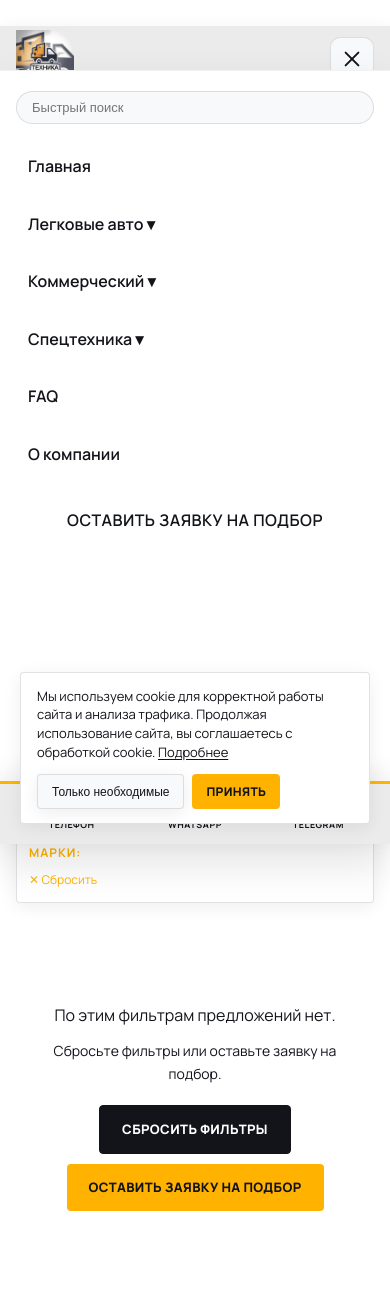
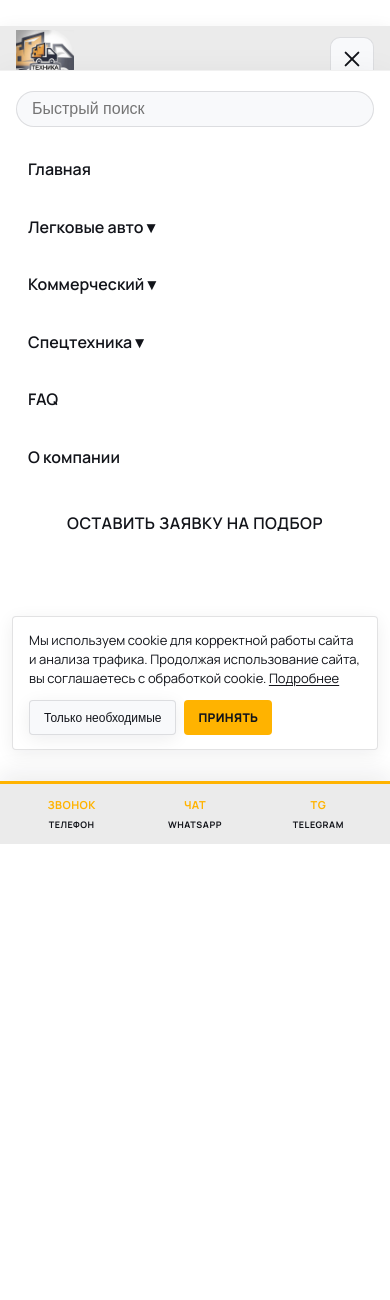
Before and after one commit to dazzyrel13/Tehnika-Goda, a Django app: page /catalog/category/cars/ in a window 390 px wide, after a click that opens the changed part. Shown: the top 1300 px of the page. After the commit the page ends 844 px from the top, so only its background shows below. Run offline with Django 5.2, Linux system fonts and the light colour scheme; data comes from the database, SQL or seed files in the repository; data that the repository does not hold is empty; parts of the project's set-up code (start-up, migrations or seed data) failed here and were passed over; some libraries are stand-ins or nearby versions.

Commit message:
Polish mobile safe-areas, cookie offset, and input zoom
Keep fixes additive: bottom bar and cookies clear the home indicator, header height matches logo, search fields stay at 16px, second tap opens category pages.

Co-authored-by: Cursor <cursoragent@cursor.com>

```diff
--- a/static/css/style.css
+++ b/static/css/style.css
@@ -626,6 +626,13 @@ header {
     .container { padding: 0 16px; }
     header { height: calc(70px + env(safe-area-inset-top, 0px)); }
     .site-nav { top: calc(70px + env(safe-area-inset-top, 0px)); }
+    .site-header-inner {
+        min-height: 0;
+        height: 100%;
+    }
+    .site-logo {
+        height: 48px;
+    }
     section:not(.home-page) {
         padding: 40px 0 !important;
     }
@@ -4151,7 +4158,7 @@ body.bg-faq .leads-cta-section {
     backdrop-filter: none;
     border-top: 3px solid var(--accent-yellow);
     z-index: 9999;
-    padding: 12px 10px;
+    padding: 12px 10px calc(12px + env(safe-area-inset-bottom, 0px));
     box-shadow: 0 -8px 24px rgba(20, 24, 32, 0.08);
 }
 .mobile-actions a {
@@ -4180,7 +4187,24 @@ body.bg-faq .leads-cta-section {
 }
 @media (max-width: 768px) {
     .mobile-actions { display: block; }
-    body { padding-bottom: 75px; }
+    body { padding-bottom: calc(82px + env(safe-area-inset-bottom, 0px)); }
+    .cookie-consent {
+        left: 12px !important;
+        right: 12px !important;
+        bottom: calc(82px + env(safe-area-inset-bottom, 0px) + 12px) !important;
+    }
+    .leads-form-panel {
+        padding: 24px 18px !important;
+    }
+}
+
+@media (max-width: 991px) {
+    .desktop-search__input,
+    .home-deep-search__grid input,
+    .home-deep-search__grid select,
+    .home-deep-search__grid .tdv-select-trigger {
+        font-size: 16px !important;
+    }
 }
 
 /* Mobile nav must win over later desktop header rules */
--- a/static/js/site.js
+++ b/static/js/site.js
@@ -318,13 +318,17 @@
             nav.querySelectorAll(".nav-dropdown > a").forEach((link) => {
                 link.addEventListener("click", (event) => {
                     if (!mq.matches) return;
+                    const item = link.parentElement;
+                    // Second tap on an open section follows the link.
+                    if (item.classList.contains("is-open")) {
+                        setOpen(false);
+                        return;
+                    }
                     event.preventDefault();
-                    const item = link.parentElement;
-                    const willOpen = !item.classList.contains("is-open");
                     nav.querySelectorAll(".nav-dropdown.is-open").forEach((el) => {
                         if (el !== item) el.classList.remove("is-open");
                     });
-                    item.classList.toggle("is-open", willOpen);
+                    item.classList.add("is-open");
                 });
             });
 
--- a/templates/base.html
+++ b/templates/base.html
@@ -35,7 +35,7 @@
     <link rel="preload" href="{% static 'fonts/unbounded-cyrillic-wght.woff2' %}" as="font" type="font/woff2" crossorigin>
     {% block font_preload %}{% endblock %}
     <link rel="stylesheet" href="{% static 'css/fonts.css' %}?v=1">
-    <link rel="stylesheet" href="{% static 'css/style.css' %}?v=9.65">
+    <link rel="stylesheet" href="{% static 'css/style.css' %}?v=9.66">
 
     <!-- PWA Core Meta -->
     <link rel="manifest" href="/manifest.json">
@@ -175,7 +175,7 @@
     <!-- Footer -->
     <section id="leads-section" class="leads-cta-section" aria-label="Заявка">
         <div class="container">
-            <div class="glass-panel" style="max-width: 600px; margin: 0 auto; padding: 40px;">
+            <div class="glass-panel leads-form-panel" style="max-width: 600px; margin: 0 auto; padding: 40px;">
                 <h2 class="accent-text" style="margin-bottom: 10px; text-align: center;">Оставить заявку</h2>
                 <p style="color: var(--text-muted); text-align: center; margin-bottom: 30px; font-size: 14px;">Свяжемся в течение 15 минут в рабочее время и уточним детали запроса.</p>
 
@@ -269,7 +269,7 @@
         </div>
     </footer>
 
-    <div id="cookie-consent" class="glass-panel" style="display: none; position: fixed; left: 20px; right: 20px; bottom: 20px; z-index: 10050; padding: 14px 16px; border-radius: 14px; background: #fff; border-color: var(--glass-border); max-width: 920px; margin: 0 auto;">
+    <div id="cookie-consent" class="glass-panel cookie-consent" style="display: none; position: fixed; left: 20px; right: 20px; bottom: 20px; z-index: 10050; padding: 14px 16px; border-radius: 14px; background: #fff; border-color: var(--glass-border); max-width: 920px; margin: 0 auto;">
         <div style="display: flex; flex-wrap: wrap; gap: 12px; align-items: center; justify-content: space-between;">
             <p style="margin: 0; color: var(--text-muted); font-size: 13px; line-height: 1.45; flex: 1 1 420px;">
                 Мы используем cookie для корректной работы сайта и анализа трафика. Продолжая использование сайта, вы соглашаетесь с обработкой cookie.
@@ -290,7 +290,7 @@
         </div>
     </div>
 
-    <script src="{% static 'js/site.js' %}?v=5"></script>
+    <script src="{% static 'js/site.js' %}?v=6"></script>
     {% block extra_js %}{% endblock %}
 </body>
 </html>
```
